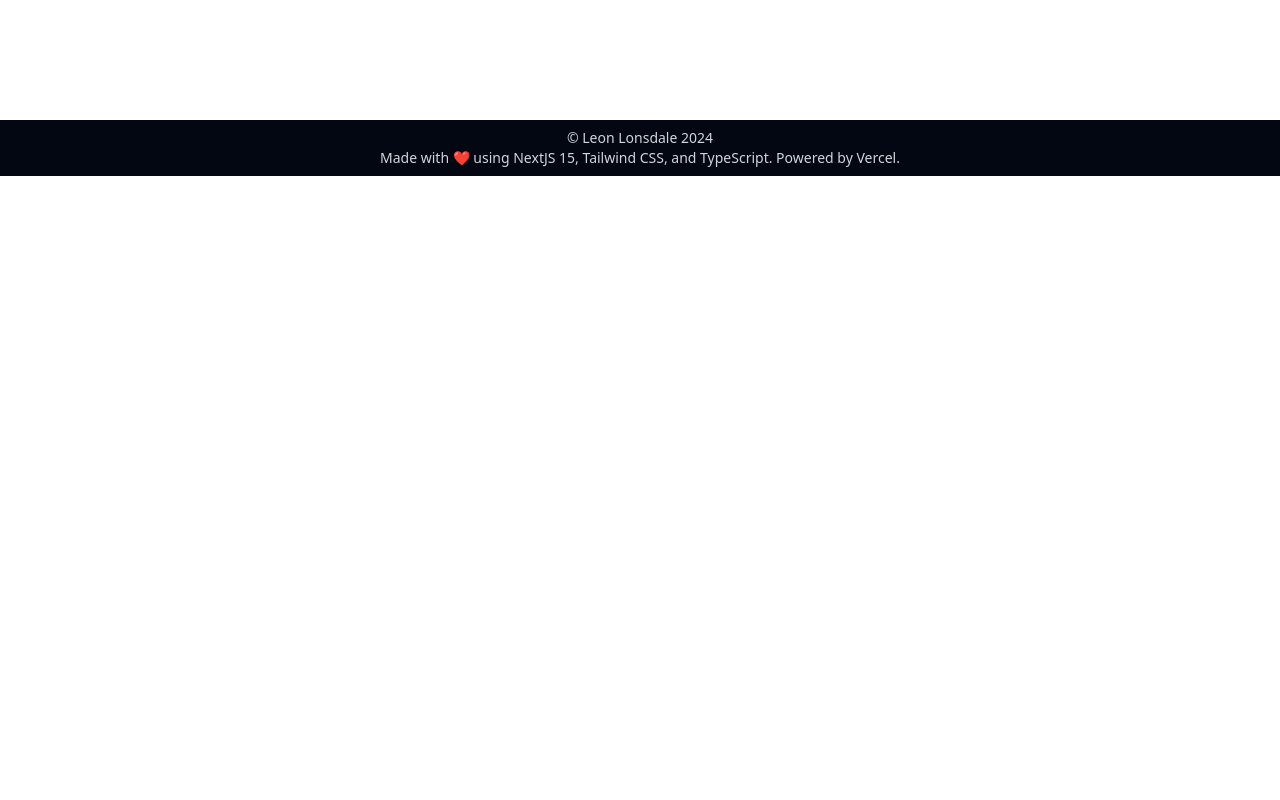
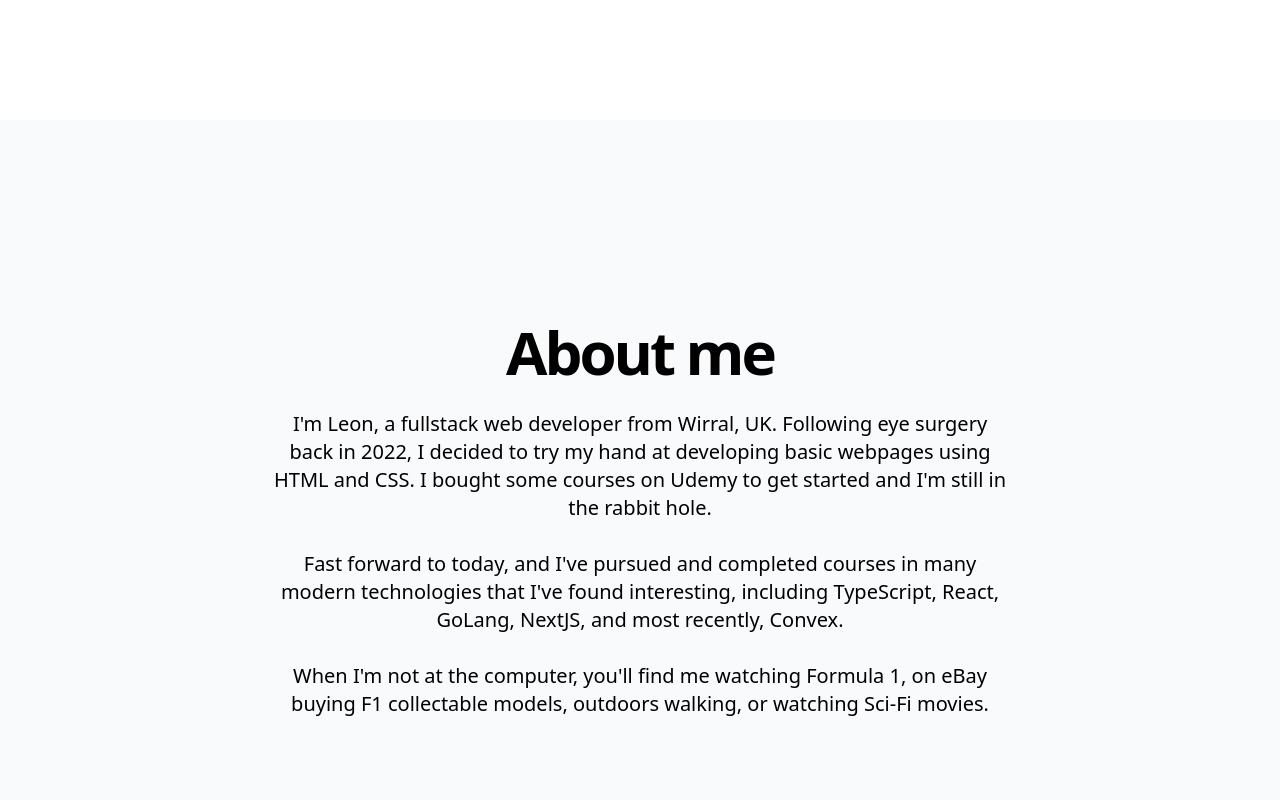
Before and after one commit to ionztorm/portfolio-v2, a Next.js app: page / in a window 1280 px wide. Shown: the part 680-1480 px from the top of the page. Before the commit the page ends 856 px from the top, so only its background shows below. Built offline with nearby package versions, Linux system fonts and the light colour scheme.

Commit message:
basic about-me section

```diff
--- a/src/components/layout/main.tsx
+++ b/src/components/layout/main.tsx
@@ -1,5 +1,6 @@
 import { Hero } from "@/features/homepage/sections/hero/hero";
 import { Section } from "@/components/utility/section";
+import { About } from "@/features/homepage/sections/about/about";
 
 export const Main = () => {
   return (
@@ -10,6 +11,12 @@ export const Main = () => {
       >
         <Hero />
       </Section>
+      <Section
+        id="about"
+        className="min-h-[100dvh] grid place-content-center bg-gray-50"
+      >
+        <About />
+      </Section>
     </main>
   );
 };
--- a/src/features/homepage/sections/about/about.tsx
+++ b/src/features/homepage/sections/about/about.tsx
@@ -0,0 +1,36 @@
+import { Container } from "@/components/utility/container";
+
+export const About = () => {
+  return (
+    <Container
+      as="article"
+      className="text-center px-4 grid gap-3 lg:gap-7 max-w-3xl lg:text-xl md:text-lg text-sm"
+    >
+      <h2
+        className="
+          text-3xl md:text-5xl lg:text-6xl
+          font-extrabold
+          tracking-tighter
+        "
+      >
+        About me
+      </h2>
+      <p className="">
+        I&apos;m Leon, a fullstack web developer from Wirral, UK. Following eye
+        surgery back in 2022, I decided to try my hand at developing basic
+        webpages using HTML and CSS. I bought some courses on Udemy to get
+        started and I&apos;m still in the rabbit hole.
+      </p>
+      <p className="">
+        Fast forward to today, and I&apos;ve pursued and completed courses in
+        many modern technologies that I&apos;ve found interesting, including
+        TypeScript, React, GoLang, NextJS, and most recently, Convex.
+      </p>
+      <p className="">
+        When I&apos;m not at the computer, you&apos;ll find me watching Formula
+        1, on eBay buying F1 collectable models, outdoors walking, or watching
+        Sci-Fi movies.
+      </p>
+    </Container>
+  );
+};
```
